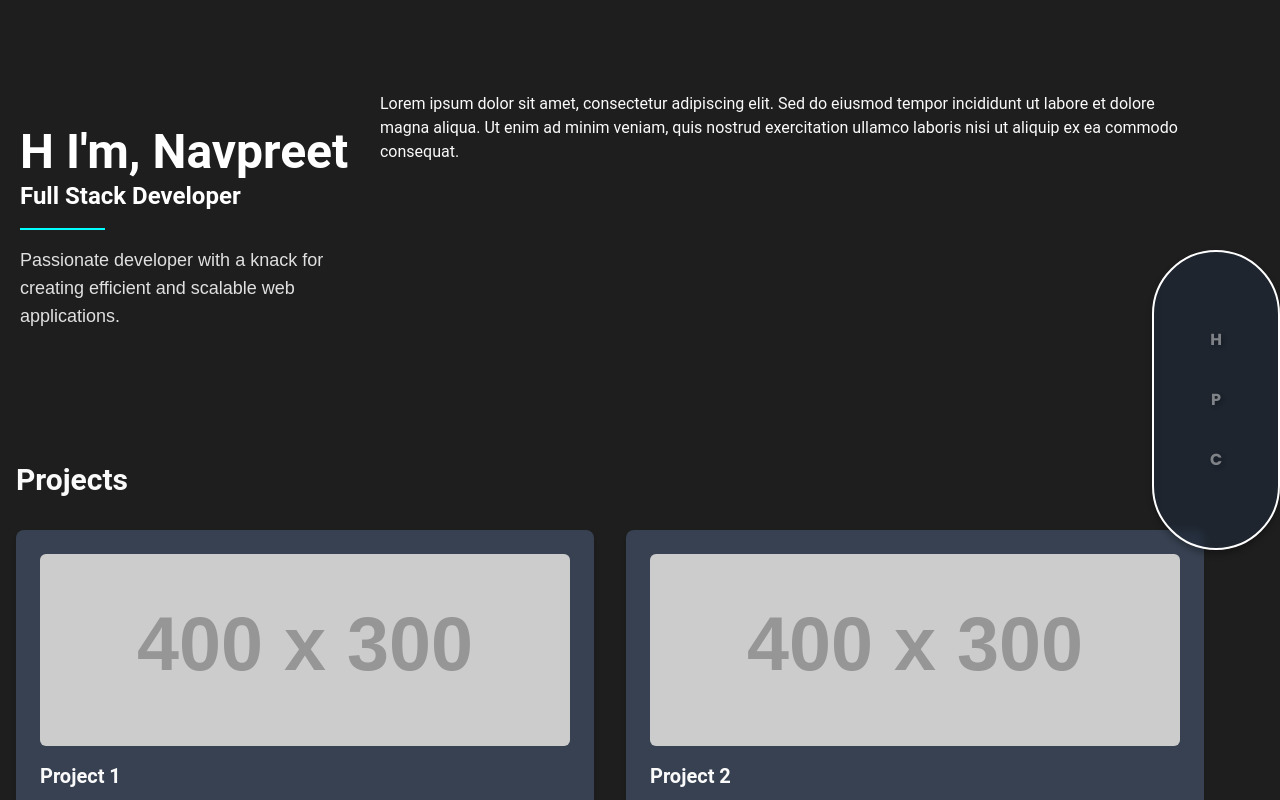
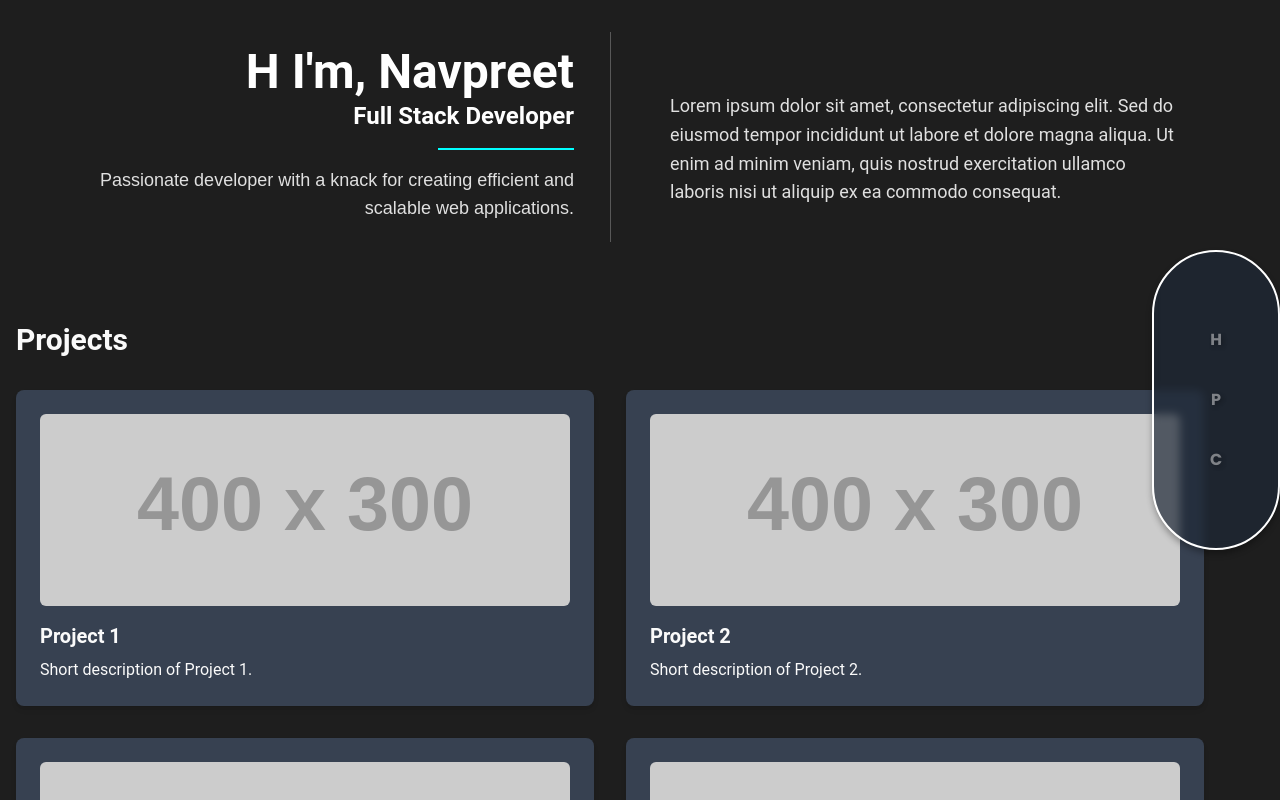
Before and after one commit to 20ns/portfolio, a React (Vite) app: page / in a window 1280 px wide. Shown: the top 800 px of the page. Built offline with nearby package versions, Linux system fonts and the light colour scheme.

Commit message:
Fixed the alignments of the front page for the different categories

```diff
--- a/src/components/Hero.jsx
+++ b/src/components/Hero.jsx
@@ -1,9 +1,10 @@
-import React, { useState, useEffect } from 'react';
+import React, { useState, useEffect, useRef } from 'react';
 
 const Hero = () => {
   const [text, setText] = useState('');
-  const fullText = "Hi I'm, Navpreet"; // Corrected text
+  const fullText = "Hi I'm, Navpreet";
   const typingSpeed = 100;
+  const h1Ref = useRef(null);
 
   useEffect(() => {
     let i = 0;
@@ -19,19 +20,24 @@ const Hero = () => {
     return () => clearInterval(typingInterval);
   }, []);
 
+  useEffect(() => {
+    if (h1Ref.current) {
+      const textWidth = h1Ref.current.scrollWidth;
+      h1Ref.current.style.width = `${textWidth + 10}px`; // Add some extra space
+    }
+  }, []); // Run only once on mount
+
   return (
-    <main className="pt-20"> {/* Add pt-16 to push content down */}
-      <div id="hero" className="hero">
-        <h1 className="text-4xl font-bold text-white">{text}</h1>
-        <h2 className="text-2xl font-bold text-white">Full Stack Developer</h2>
-        <div className="h-1 bg-cyan-500 w-1/4 my-4"></div>
-        <p className="mt-4 text-lg text-gray-300">
-          Passionate developer with a knack for creating efficient and
-          scalable web applications.
-        </p>
-      </div>
-      {/* Other sections like About, Portfolio, Skills, Contact would go here */}
-    </main>
+    <div id="hero" className="hero">
+      <h1 ref={h1Ref} className="text-4xl font-bold text-white">
+        {text}
+      </h1>
+      <h2 className="text-2xl font-bold text-white mt-2">Full Stack Developer</h2>
+      <div className="h-1 bg-cyan-500 w-1/4 my-4"></div>
+      <p className="mt-4 text-lg text-gray-300">
+        Passionate developer with a knack for creating efficient and scalable web applications.
+      </p>
+    </div>
   );
 };
 
--- a/src/components/Intro.jsx
+++ b/src/components/Intro.jsx
@@ -2,8 +2,8 @@ import React from 'react';
 
 const Intro = () => {
   return (
-    <div className="intro">
-      <p>
+    <div className="intro mt-10 px-4 max-w-2xl mx-auto">
+      <p className="text-lg text-gray-300 leading-relaxed">
         Lorem ipsum dolor sit amet, consectetur adipiscing elit. Sed do eiusmod tempor incididunt ut labore et dolore magna aliqua. Ut enim ad minim veniam, quis nostrud exercitation ullamco laboris nisi ut aliquip ex ea commodo consequat.
       </p>
     </div>
--- a/src/styles.css
+++ b/src/styles.css
@@ -11,7 +11,6 @@
 }
 
 body {
-  /* Remove background-color from body */
   color: var(--light-gray);
   font-family: 'Arial', sans-serif;
   margin: 0;
@@ -21,30 +20,31 @@ body {
 #app {
   background-color: var(--dark-gray);
   min-height: 100vh;
-  display: flex; /* Use flexbox for layout */
+  display: flex;
+  flex-direction: column;
 }
 
-/* Navbar styles (restored) */
+/* Navbar styles */
 nav {
+  z-index: 1000;
   background-color: rgba(44, 44, 44, 0.85);
   position: fixed;
-  top: 50%; /* Original vertical centering */
+  top: 50%;
   right: 0;
-  transform: translateY(-50%); /* Original vertical centering */
-  border-radius: 9999px; /* Original rounded corners */
-  height: 300px; /* Original height */
-  width: 60px; /* Closed state width */
-  z-index: 100;
+  transform: translateY(-50%);
+  border-radius: 9999px;
+  height: 300px;
+  width: 60px;
   transition: width 0.3s ease, background-color 0.3s ease, opacity 0.3s ease;
   box-shadow: 0 4px 6px rgba(0, 0, 0, 0.3);
   border: 2px solid white;
 }
 
 /* Apply frosted glass effect when the navbar is open */
-nav.nav-open { /* Use the correct class for open state */
+nav.nav-open {
   backdrop-filter: blur(5px);
   -webkit-backdrop-filter: blur(5px);
-  background-color: rgba(44, 44, 44, 0.5); /* Adjust background opacity */
+  background-color: rgba(44, 44, 44, 0.5);
 }
 
 nav ul {
@@ -52,7 +52,7 @@ nav ul {
   padding: 0;
   margin: 0;
   display: flex;
-  flex-direction: column; /* Vertical menu */
+  flex-direction: column;
   align-items: center;
   height: 100%;
   justify-content: space-around;
@@ -71,7 +71,7 @@ nav li a {
   transition: color 0.3s ease, transform 0.2s ease;
   font-family: 'Poppins', sans-serif;
   font-weight: 700;
-  white-space: nowrap; /* Prevent text wrapping */
+  white-space: nowrap;
 }
 
 nav li a:hover {
@@ -82,8 +82,8 @@ nav li a:hover {
 
 /* Navbar open state */
 nav.nav-open {
-  width: 200px; /* Open state width */
-  background-color: rgba(44, 44, 44, 0.95); /* Slightly more opaque when open */
+  width: 200px;
+  background-color: rgba(44, 44, 44, 0.95);
 }
 
 /* Text depth */
@@ -93,13 +93,13 @@ nav ul li a.text-shadow-lg {
 
 /* Main content shifting */
 .content-shifted {
-  margin-right: 60px; /* Match closed navbar width */
+  margin-right: 60px;
   transition: margin-right 0.3s ease;
-  flex-grow: 1; /* Allow main content to fill available space */
+  flex-grow: 1;
 }
 
 .content-shifted-open {
-  margin-right: 200px; /* Match open navbar width */
+  margin-right: 200px;
   transition: margin-right 0.3s ease;
   flex-grow: 1;
 }
@@ -107,78 +107,53 @@ nav ul li a.text-shadow-lg {
 /* Two-column layout */
 .two-column-container {
   display: flex;
-  gap: 20px;
+  gap: 40px;
   padding: 20px;
   align-items: flex-start;
+  max-width: 1200px;
+  margin: 0 auto;
+  position: relative; /* For the vertical line */
 }
 
-/* ... other section styles (Projects, Contact, etc.) ... */
-
-/* Responsive adjustments */
-@media (max-width: 768px) { /* Adjust breakpoint as needed */
-  .content-shifted {
-    margin-right: 0; /* No margin when navbar is hidden */
-  }
-
-  .content-shifted-open {
-    margin-right: 0; /* No margin when navbar is hidden */
-  }
-
-  .two-column-container {
-    flex-direction: column;
-  }
-
-  nav {
-    width: 100%; /* Full width when closed on mobile */
-    height: auto; /* Auto height when closed */
-    bottom: 0; /* Position at the bottom on mobile */
-    top: auto; /* Reset top positioning */
-    transform: none;
-    border-radius: 0;
-  }
-
-  nav ul {
-    flex-direction: row; /* Horizontal menu on mobile */
-    justify-content: space-around;
-  }
-
-  nav li {
-    margin-bottom: 0; /* Reset margin for horizontal layout */
-  }
-
-  nav.nav-open {
-    width: 100%; /* Full width when open on mobile */
-    height: auto;
-    bottom: auto;
-    top: 0; /* Position at top when open */
-  }
+/* Vertical line separator */
+.two-column-container::after {
+  content: '';
+  position: absolute;
+  top: 0;
+  bottom: 0;
+  left: 50%;
+  width: 1px;
+  background-color: var(--light-gray); /* Light gray line */
+  opacity: 0.3; /* Make the line subtle */
 }
 
 /* Hero Section Styles */
 .hero {
-  text-align: left;
-  margin-bottom: 2rem;
+  flex: 1;
+  text-align: right; /* Align text to the right (right-to-left) */
+  padding-right: 40px; /* Add padding to avoid overlap with the line */
 }
 
 .hero h1 {
-  font-size: 3rem; /* Adjust as needed */
+  font-size: 3rem;
   font-weight: bold;
   color: var(--white);
   margin-bottom: 0.5rem;
 }
 
 .hero h2 {
-  font-size: 1.5rem; /* Adjust as needed */
+  font-size: 1.5rem;
   font-weight: bold;
   color: var(--white);
   margin-bottom: 1rem;
 }
 
-.hero .h-1 { /* Target the specific line */
-  height: 2px; /* Adjust as needed */
+.hero .h-1 {
+  height: 2px;
   background-color: var(--electric-cyan);
   width: 25%;
   margin-bottom: 1rem;
+  margin-left: auto; /* Push the line to the right */
 }
 
 .hero p {
@@ -190,6 +165,112 @@ nav ul li a.text-shadow-lg {
 
 /* Intro Section Styles */
 .intro {
-  text-align: left;
+  flex: 1;
+  text-align: left; /* Align text to the left (left-to-right) */
+  padding-left: 40px; /* Add padding to avoid overlap with the line */
+}
+
+.intro p {
+  font-size: 1.125rem;
+  color: var(--light-gray);
+  line-height: 1.6;
+}
+
+/* Projects Section Styles */
+.projects {
   margin-top: 40px;
+  padding: 0 20px;
+  max-width: 800px;
+  margin-left: auto;
+  margin-right: auto;
 }
+
+.projects h2 {
+  font-size: 2rem;
+  font-weight: bold;
+  color: var(--white);
+  margin-bottom: 1rem;
+}
+
+.projects p {
+  font-size: 1.125rem;
+  color: var(--light-gray);
+  line-height: 1.6;
+}
+
+/* Contact Section Styles */
+.contact {
+  margin-top: 40px;
+  padding: 0 20px;
+  max-width: 800px;
+  margin-left: auto;
+  margin-right: auto;
+}
+
+.contact h2 {
+  font-size: 2rem;
+  font-weight: bold;
+  color: var(--white);
+  margin-bottom: 1rem;
+}
+
+.contact p {
+  font-size: 1.125rem;
+  color: var(--light-gray);
+  line-height: 1.6;
+}
+
+/* Responsive adjustments */
+@media (max-width: 768px) {
+  .content-shifted {
+    margin-right: 0;
+  }
+
+  .content-shifted-open {
+    margin-right: 0;
+  }
+
+  .two-column-container {
+    flex-direction: column;
+    gap: 20px;
+  }
+
+  .two-column-container::after {
+    display: none; /* Hide the vertical line on smaller screens */
+  }
+
+  .hero {
+    text-align: center; /* Center text on smaller screens */
+    padding-right: 0;
+  }
+
+  .intro {
+    text-align: center; /* Center text on smaller screens */
+    padding-left: 0;
+  }
+
+  nav {
+    width: 100%;
+    height: auto;
+    bottom: 0;
+    top: auto;
+    transform: none;
+    border-radius: 0;
+  }
+
+  nav ul {
+    flex-direction: row;
+    justify-content: space-around;
+  }
+
+  nav li {
+    margin-bottom: 0;
+  }
+
+  nav.nav-open {
+    width: 100%;
+    height: auto;
+    bottom: auto;
+    top: 0;
+  }
+}
```
